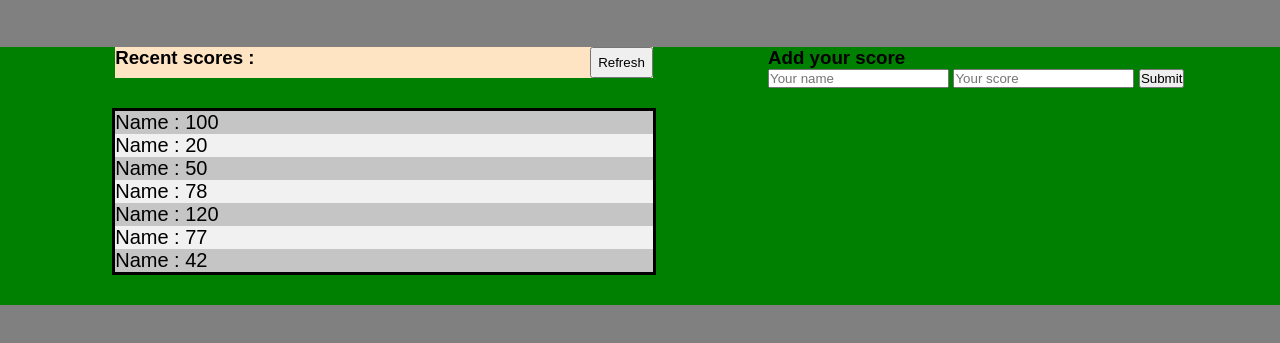
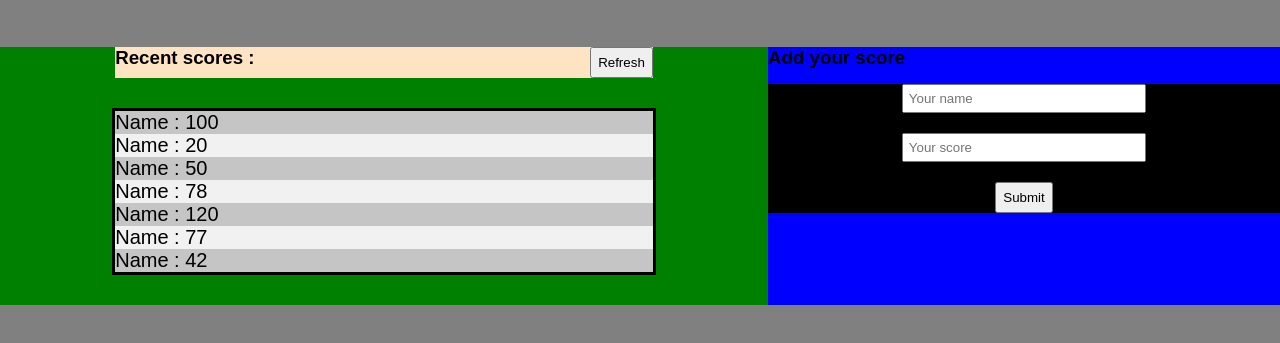
Before and after one commit to Ouail-01/Leaderboard_Project, a website built with webpack: page src/index.html in a window 1280 px wide. Shown: the part 101-444 px from the top of the page. Built offline with nearby package versions, Linux system fonts and the light colour scheme; a web font is replaced by a local one.

Commit message:
Complete the name section in the styling file

```diff
--- a/src/style.CSS
+++ b/src/style.CSS
@@ -61,3 +61,32 @@ h1 {
 .score li:nth-child(odd) {
     background: rgb(198, 197, 197);
 }
+
+/* Name input section */
+
+.names-container {
+    background: blue;
+    width: 40%;
+}
+
+.names-container h2 {
+    text-align: center;
+}
+
+.names-container form {
+    background: #000;
+    margin-top: 15px;
+    display: flex;
+    align-items: center;
+    flex-direction: column;
+}
+
+.names-container input {
+    width: 45%;
+    margin-bottom: 20px;
+    padding: 5px;
+}
+
+.names-container button {
+    padding: 6px;
+}
```
